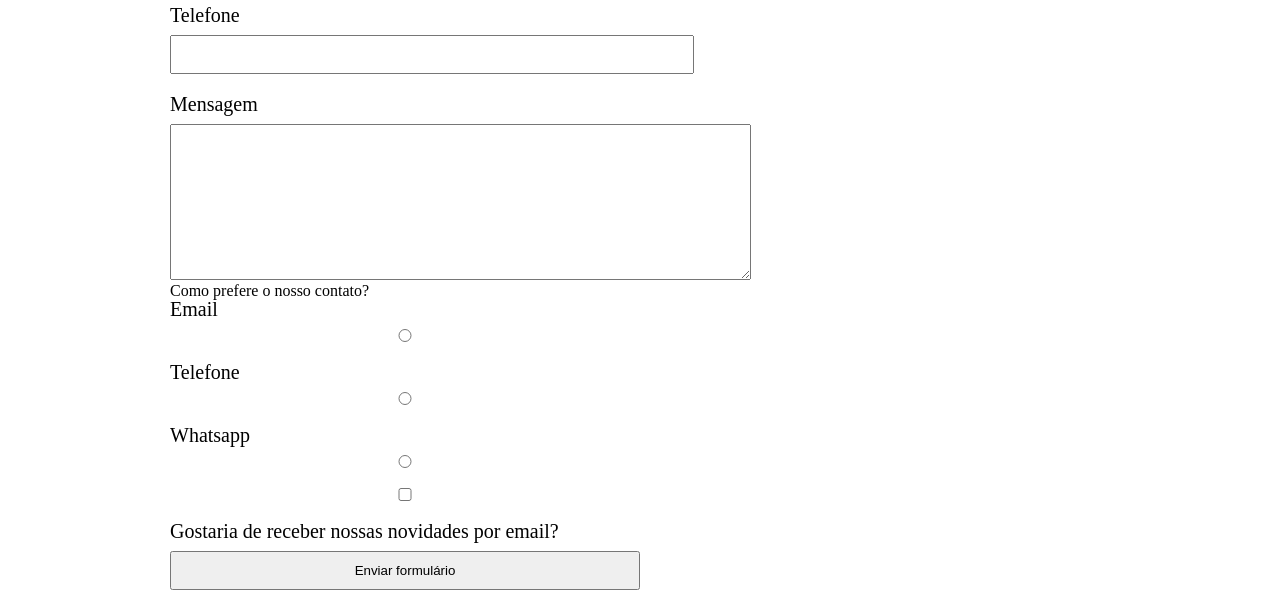
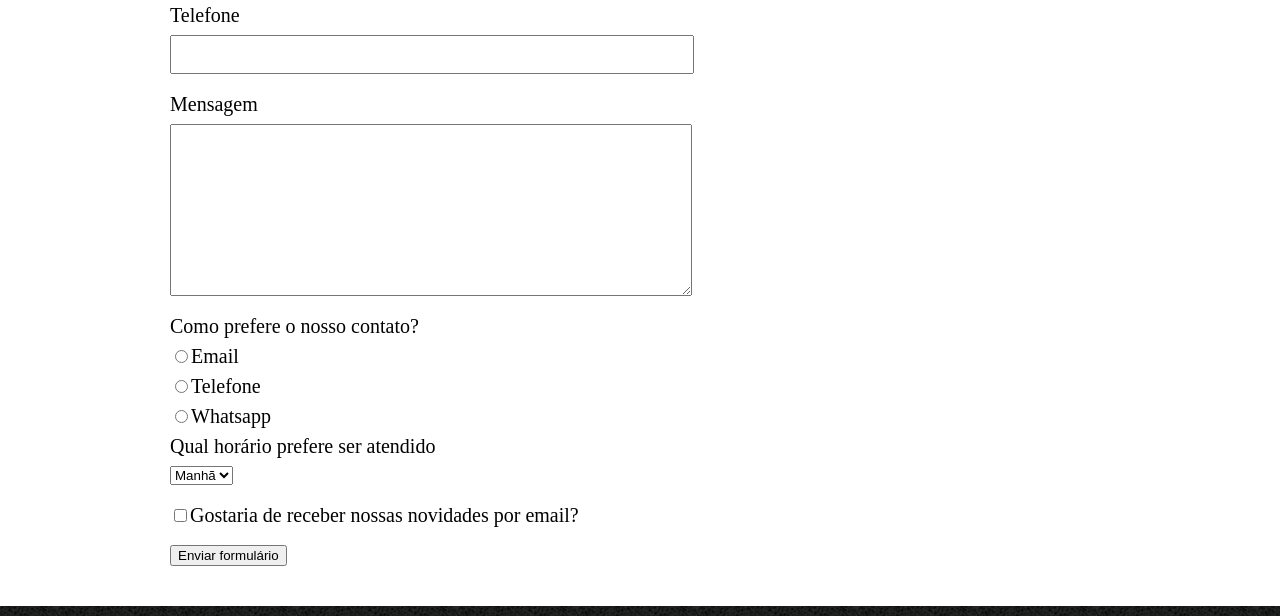
Before and after one commit to gabrielferreira91/alura-css, a plain HTML site: page contato.html in a window 1280 px wide. Shown: the part 503-1119 px from the top of the page. Drawn offline with Linux system fonts and the light colour scheme.

Commit message:
Página contato com campos de SELECT

```diff
--- a/contato.html
+++ b/contato.html
@@ -28,31 +28,38 @@
 	<main>
 		<form>
 			<label for="nomeSobrenome">Nome e sobrenome </label>
-			<input type="text"  id="nomeSobrenome">
+			<input type="text"  id="nomeSobrenome" class="input-padrao">
 
 			<label for="email">Email</label>
-			<input type="text" id="email">
+			<input type="text" id="email" class="input-padrao">
 
 			<label>Telefone</label>
-			<input type="text" id="telefone">
+			<input type="text" id="telefone" class="input-padrao">
 
 			<label for="mensagem">Mensagem</label>
-			<textarea cols="70" rows="10" id="mensagem"></textarea>
+			<textarea cols="70" rows="10" id="mensagem" class="input-padrao"></textarea>
 
 			<div>
 				<p>Como prefere o nosso contato?</p>
 
-				<label for="radioEmail">Email</label>
-				<input type="radio" name="contato" value="email" id="radioEmail">
+				<label for="radioEmail"><input type="radio" name="contato" value="email" id="radioEmail">Email</label>
 
-				<label for="radioTelefone">Telefone</label>
-				<input type="radio" name="contato" vale="telefone" id="radioTelefone">
+				<label for="radioTelefone"><input type="radio" name="contato" vale="telefone" id="radioTelefone">Telefone</label>
 
-				<label for="radioWhatsapp">Whatsapp</label>
-				<input type="radio" name="contato" value="whatsapp" id="radioWhatsapp">
+
+				<label for="radioWhatsapp"><input type="radio" name="contato" value="whatsapp" id="radioWhatsapp">Whatsapp</label>
 			</div>
 
-			<label><input type="checkbox">Gostaria de receber nossas novidades por email?</label>
+			<div>
+				<p> Qual horário prefere ser atendido </p>
+				<select>
+					<option>Manhã</option>
+					<option>Tarde</option>
+					<option>Noite</option>
+				</select>
+			</div>
+
+			<label class="checkbox"><input type="checkbox">Gostaria de receber nossas novidades por email?</label>
 
 
 			<input type="submit" value="Enviar formulário">
--- a/styles/style.css
+++ b/styles/style.css
@@ -60,16 +60,20 @@ form {
 	margin: 40px 0;
 }
 
-form label {
+form label,  form p {
 	display: block;
 	font-size: 20px;
 	margin: 0 0 10px;
 
 }
 
-form input {
+.input-padrao {
 	display:block;
 	margin: 0 0 20px;
 	padding: 10px 25px;
 	width: 50%
 }
+
+.checkbox {
+	margin: 20px 0;
+}
```
